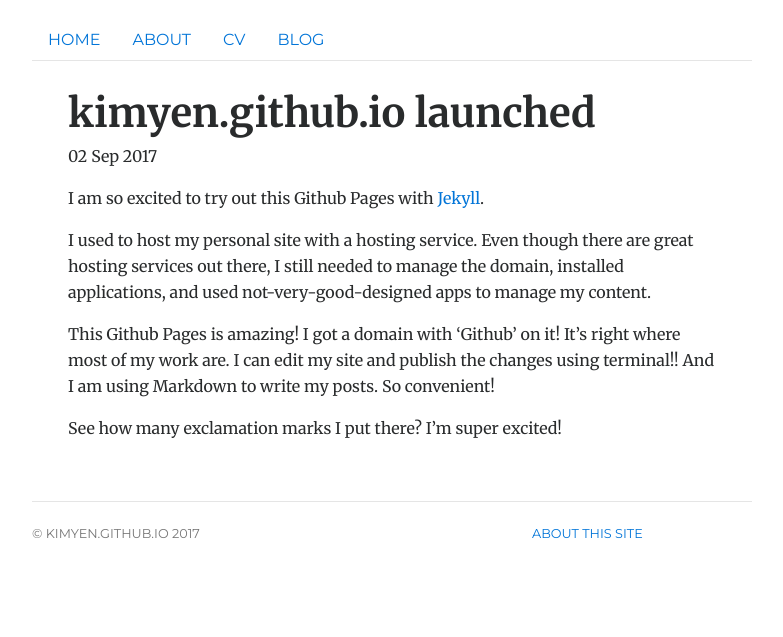
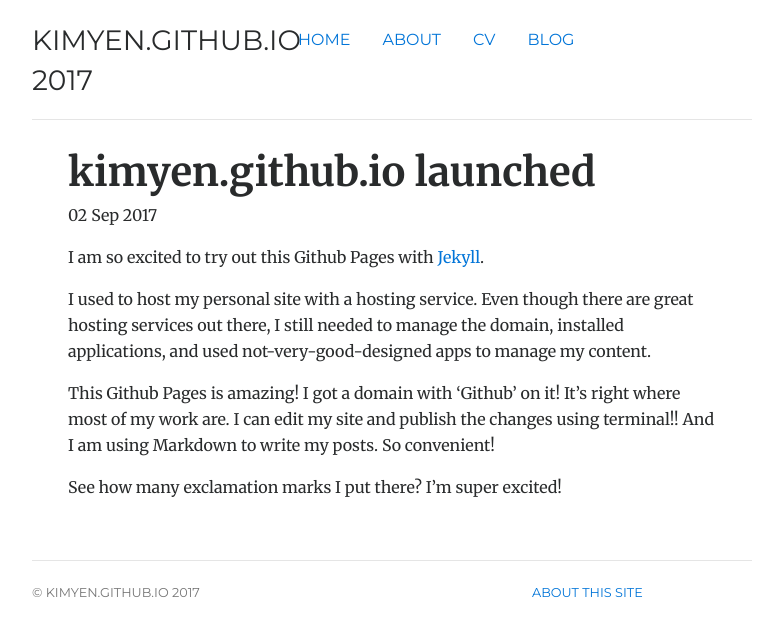
Before and after one commit to kimyen/kimyen.github.io-old, a Jekyll site: the page built from _posts/2017-09-02-site-launched.md, in a window 1280 px wide. Shown: the top 637 px of the page, without its empty margins (248-1031 px from the left). Built offline with Jekyll 4.4.1, drawn with Linux system fonts in a browser that asks for light colours.

Commit message:
Update default.html
styling header

```diff
--- a/_layouts/default.html
+++ b/_layouts/default.html
@@ -12,12 +12,20 @@
 	<body>
 		<div class="container">
 			<div class="header">
-				<ul class="nav nav-pills pull-right">
-					<li class="nav-item"><a class="nav-link" href="/">Home</a></li>
-					<li class="nav-item"><a class="nav-link" href="/about">About</a></li>
-					<li class="nav-item"><a class="nav-link" href="/cv">CV</a></li>
-					<li class="nav-item"><a class="nav-link" href="/blog">Blog</a></li>
-				</ul>
+				<div class="row">
+					<div class="col-sm-4">
+						<h3>kimyen.github.io 2017</h3>
+					</div>
+					<div class="col-sm-8">
+						<ul class="nav nav-pills">
+							<li class="nav-item"><a class="nav-link" href="/">Home</a></li>
+							<li class="nav-item"><a class="nav-link" href="/about">About</a></li>
+							<li class="nav-item"><a class="nav-link" href="/cv">CV</a></li>
+							<li class="nav-item"><a class="nav-link" href="/blog">Blog</a></li>
+						</ul>
+					</div>
+				</div>
+
 			</div>
 
 			<div class="guide">
```
